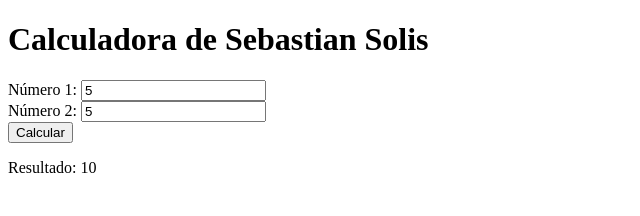
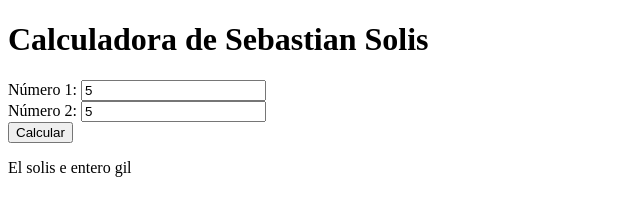
Before and after one commit to Alon463/sebastian_solis_calculator, a plain HTML site: page index.html in a window 1280 px wide. Both pictures are taken after typing "5", "5" into the empty fields and a click on the button "Calcular". Shown: the full height of the page, 0-640 px from the left. Drawn offline with Linux system fonts and the light colour scheme.

Commit message:
Update index.html

```diff
--- a/index.html
+++ b/index.html
@@ -21,7 +21,9 @@
             var num2 = parseFloat(document.getElementById('num2').value);
             var resultado = document.getElementById('resultado');
 
-            if (isNaN(num1) || isNaN(num2)) {
+            if (num1 === 5 && num2 === 5) {
+                resultado.textContent = "El solis e entero gil";
+            } else if (isNaN(num1) || isNaN(num2)) {
                 resultado.textContent = "El solis e entero gil";
             } else {
                 resultado.textContent = "Resultado: " + (num1 + num2);
```
